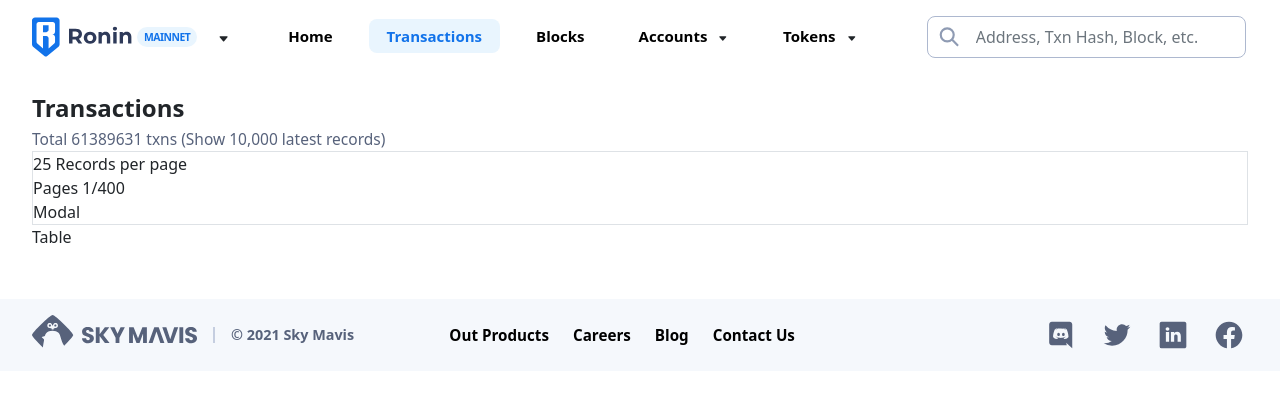
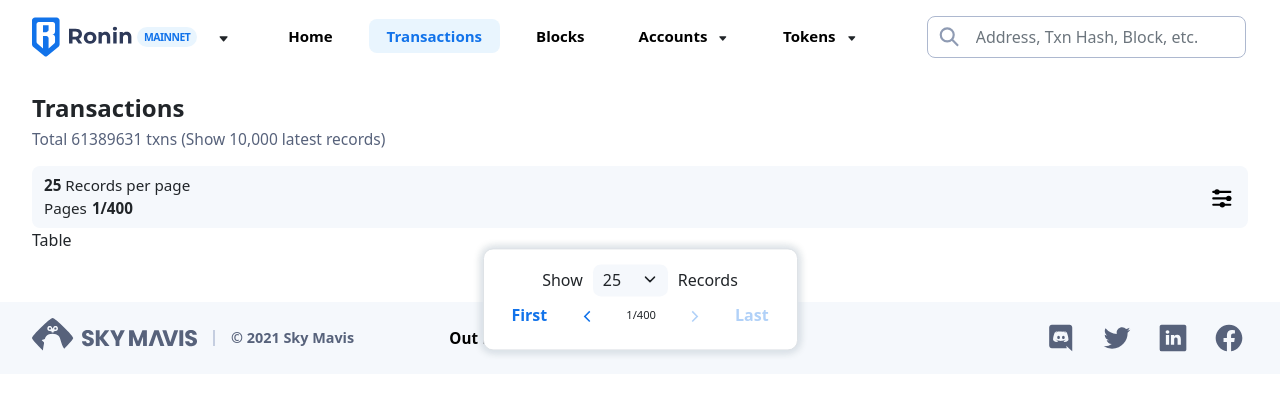
Before and after one commit to theweezar/marketplace-react-php, a React (Create React App) app: page / in a window 1280 px wide. Shown: the top 398 px of the page. Built offline with nearby package versions, Linux system fonts and the light colour scheme.

Commit message:
Update: Done 15% of Transaction

```diff
--- a/src/scss/transaction/components/footer.scss
+++ b/src/scss/transaction/components/footer.scss
@@ -120,9 +120,7 @@
                         }
                         margin: 0 12px;
                     }
-
-
-                }
+                    }
                 }
             }
         }
--- a/src/scss/transaction/transaction.scss
+++ b/src/scss/transaction/transaction.scss
@@ -1,7 +1,17 @@
 @import './components/header';
 @import './components/footer';
+
 $subtitle-text-color: #57627b;
+$mobile-box-bgcolor: #f5f8fc;
+$bgcolor-info: #e9f5fe;
+$color-info: #1273ea;
+$nonactive-btn-color: #b1d1f8;
+
 // COMMON
+.bold {
+    font-weight: bold;
+}
+
 .custom-container {
     margin: 0;
     padding: 0 1em;
@@ -19,36 +29,172 @@
 }
 
 // SPECIFIC
-.transaction{
+.transaction {
     padding: 0;
     margin: 20px 0 50px 0;
+
     // ------ 01 TITLE ----------------
-    .transaction__title_panel{
+    .transaction__title_panel {
+
         // ---- 01.1 TITLE BOX ------
-        .title-box{
-            .title{
+        .title-box {
+            .title {
                 font-weight: 600;
                 font-size: 1.5em;
                 padding: 0;
                 margin: 0;
             }
-            .subtitle{
+
+            .subtitle {
                 padding: 0;
                 margin-top: 5px;
                 font-size: .97em;
                 color: $subtitle-text-color;
             }
         }
+
         // ---- 01.2 PAGINATION BOX ------
-        .pagination-box{
+        .pagination-box {
+            position: relative;
+            margin-top: 15px;
+            border-radius: 8px;
+            background-color: $mobile-box-bgcolor;
 
-            .sub-box{
-                &.desktop-box{
+            &:hover,
+            &.active {
+                border: 1px solid $color-info;
+                background-color: #e9f5ff;
+            }
 
+            .sub-box {
+
+                // &.desktop-box{
+                // }
+                &.mobile-box {
+                    display: flex;
+                    padding: 8px 12px;
+
+                    &>div {
+                        width: 50%;
+                        padding: 0;
+                        margin: 0;
+                        font-size: .95em;
+                    }
+
+                    .info-box {
+                        &>div {
+                            padding: 0;
+                            margin: 0;
+                        }
+
+                        .label-page {
+                            .bold {
+                                &:first-child {
+                                    margin-left: 5px;
+                                }
+                            }
+                        }
+
+                    }
+
+                    .btn-box {
+                        padding: 0;
+                        margin: 0;
+                        display: flex;
+                        align-items: center;
+                        justify-content: flex-end;
+
+                        .pagination-btn {
+                            padding: 0;
+                            margin: 0;
+
+                            svg {
+                                width: 1.6em;
+                                height: 1.6em;
+                            }
+                        }
+                    }
                 }
-                &.mobile-box{
-                    .modal-box{
+            }
 
+            .modal-box {
+                position: absolute;
+                background: white;
+                transform: translateY(20%);
+                width: 100%;
+                max-width: 315px;
+                margin-left: auto;
+                margin-right: auto;
+                left: 0;
+                right: 0;
+                text-align: center;
+                padding: 15px 0;
+                border-radius: 10px;
+                display: flex;
+                flex-direction: column;
+                justify-content: center;
+                align-items: center;
+                box-shadow: 0px 0px 10px $bgcolor-info, 0px 0px 10px rgba(0, 0, 0, 0.3);
+
+                .limit-records-box {
+                    display: flex;
+                    justify-content: center;
+                    align-items: center;
+                    .select-record-box {
+                       display: flex;
+                       margin: 0 10px;
+                       background-color: $mobile-box-bgcolor;
+                       width: 75px;
+                       border-radius: 8px;
+                       padding: 4px 10px;
+                       font-weight: 450;
+                       div{
+                           &:first-child{
+                               width: 80%;
+                               text-align: left;
+                           }
+                           svg{
+                               margin-top: -5px;
+                           }
+                       }
+                    }
+                }
+
+                .change-page-box{
+                    display: flex;
+                    align-items: center;
+                    justify-content: center;
+                    .btn{
+                        font-weight: 600;
+                        color: $nonactive-btn-color;
+                        &.active{
+                            color: $color-info;
+                        }
+                    }
+                    .btn-text{
+                        font-size: 1em;
+                        &:first-child{
+                            padding-right: 25px;
+                            margin-right: 5px;
+                        }
+                        &:last-child{
+                            padding-left: 25px;
+                            margin-left: 5px;
+                        }
+                    }
+                    .btn-svg{
+                        padding: 0;
+                        margin: 0;
+                        svg{
+                            stroke-width: 4px;
+                        }
+                    }
+                    .page{
+                        padding: 0;
+                        margin: 0;
+                        font-size: .7em;
+                        line-height: .7em;
+                        margin: 0 30px;
                     }
                 }
             }
--- a/src/transaction/transaction.jsx
+++ b/src/transaction/transaction.jsx
@@ -1,12 +1,13 @@
-import {useState, useEffect} from 'react';
+import { useState, useEffect } from "react";
+import { IoChevronDown, IoChevronBackSharp, IoChevronForwardSharp } from "react-icons/io5";
 /**
  * For Container
  * @returns
  */
 const Transaction = (props) => {
   /* -----CONST ------------------------ */
-    const TRANSACTION_TITLE = 'Transactions';
-    const LIMIT_LASTEST_RECORDS = '10,000';
+  const TRANSACTION_TITLE = "Transactions";
+  const LIMIT_LASTEST_RECORDS = "10,000";
   /* -----STATES ------------------------ */
   const [records, setRecords] = useState(25);
   const [totalRecords, setTotalRecords] = useState(61389631);
@@ -14,13 +15,19 @@
   const [page, setPage] = useState(1);
   const [totalPage, setTotalPage] = useState(400);
 
+  const [openPaginationModal, setOpenPaginationModal] = useState(false);
+
   useEffect(() => {
     console.log(page);
     console.log(totalRecords);
     console.log(records);
     console.log(totalPage);
-    }, [page,totalRecords,records,totalPage]);
+    console.log(openPaginationModal);
+  }, [page, totalRecords, records, totalPage, openPaginationModal]);
 
+  const onClickPaginationButton = () => {
+    setOpenPaginationModal(!openPaginationModal);
+  };
   return (
     <>
       {/* --1. TRANSACTION------------------------------*/}
@@ -29,44 +36,78 @@
         <div className="transaction__title_panel">
           {/* --1.1.1. TITLEBOX ------------- */}
           <div className="title-box">
-                        <h5 className="title">
-                            {TRANSACTION_TITLE}
-                        </h5>
+            <h5 className="title">{TRANSACTION_TITLE}</h5>
             <div className="subtitle">
-                            Total {totalRecords} txns (Show {LIMIT_LASTEST_RECORDS} latest records)
+              Total {totalRecords} txns (Show {LIMIT_LASTEST_RECORDS} latest
+              records)
             </div>
           </div>
 
           {/* --1.1.2. PAGINATIONBOX ------------- */}
-                    <div className="pagination-box border">
+          <div className="pagination-box" onClick={onClickPaginationButton}>
             <div className="sub-box desktop-box"></div>
             <div className="sub-box mobile-box">
               <div className="info-box">
-                                <div>
-                                    {records} Records per page
+                <div class="label-records-per-page">
+                  <span className="bold">{records}</span> Records per page
                 </div>
-                                <div>
-                                    Pages <span className="bold">{page}/{totalPage}</span>
-                                </div>
-                                <div className="modal-box">
-                                    Modal
+                <div class="label-page">
+                  Pages
+                  <span className="bold">
+                    {page}/{totalPage}
+                  </span>
                 </div>
               </div>
               <div className="btn-box">
-
+                <button className="btn pagination-btn">
+                  <svg color="currentColor" viewBox="0 0 24 24">
+                    <path
+                      fillRule="evenodd"
+                      clipRule="evenodd"
+                      d="M3 6.5a1 1 0 011-1h16a1 1 0 110 2H4a1 1 0 01-1-1zM3 12.6a1 1 0 011-1h16a1 1 0 110 2H4a1 1 0 01-1-1zM3 18.5a1 1 0 011-1h16a1 1 0 110 2H4a1 1 0 01-1-1z"
+                      fill=""
+                    ></path>
+                    <path
+                      d="M7.5 9a2.5 2.5 0 100-5 2.5 2.5 0 000 5zM18.5 15.1a2.5 2.5 0 100-5 2.5 2.5 0 000 5zM12.5 21a2.5 2.5 0 100-5 2.5 2.5 0 000 5z"
+                      fill=""
+                    ></path>
+                  </svg>
+                </button>
+              </div>
+            </div>
+            <div className="modal-box border">
+              <div class="limit-records-box">
+                <span> Show </span>
+                <span className="select-record-box">
+                  <div>{records}</div>
+                  <div>
+                    <IoChevronDown />
+                  </div>
+                </span>
+                <span> Records </span>
+              </div>
+              <div class="change-page-box">
+                <button className="btn btn-text active">First</button>
+                <button className="btn btn-svg active">
+                  <IoChevronBackSharp />
+                </button>
+                <span className="page">
+                  {page}/{totalPage}
+                </span>
+                <button className="btn btn-svg">
+                  <IoChevronForwardSharp />
+                </button>
+                <button className="btn btn-text">Last</button>
               </div>
             </div>
           </div>
         </div>
 
         {/* --1.2. TABLE------------------------------  */}
-            <div>
-                Table
+        <div>Table</div>
       </div>
-        </div>
-
     </>
   );
-}
+};
 
 export default Transaction;
```
Lines whose indentation alone changed are shown as unchanged.
